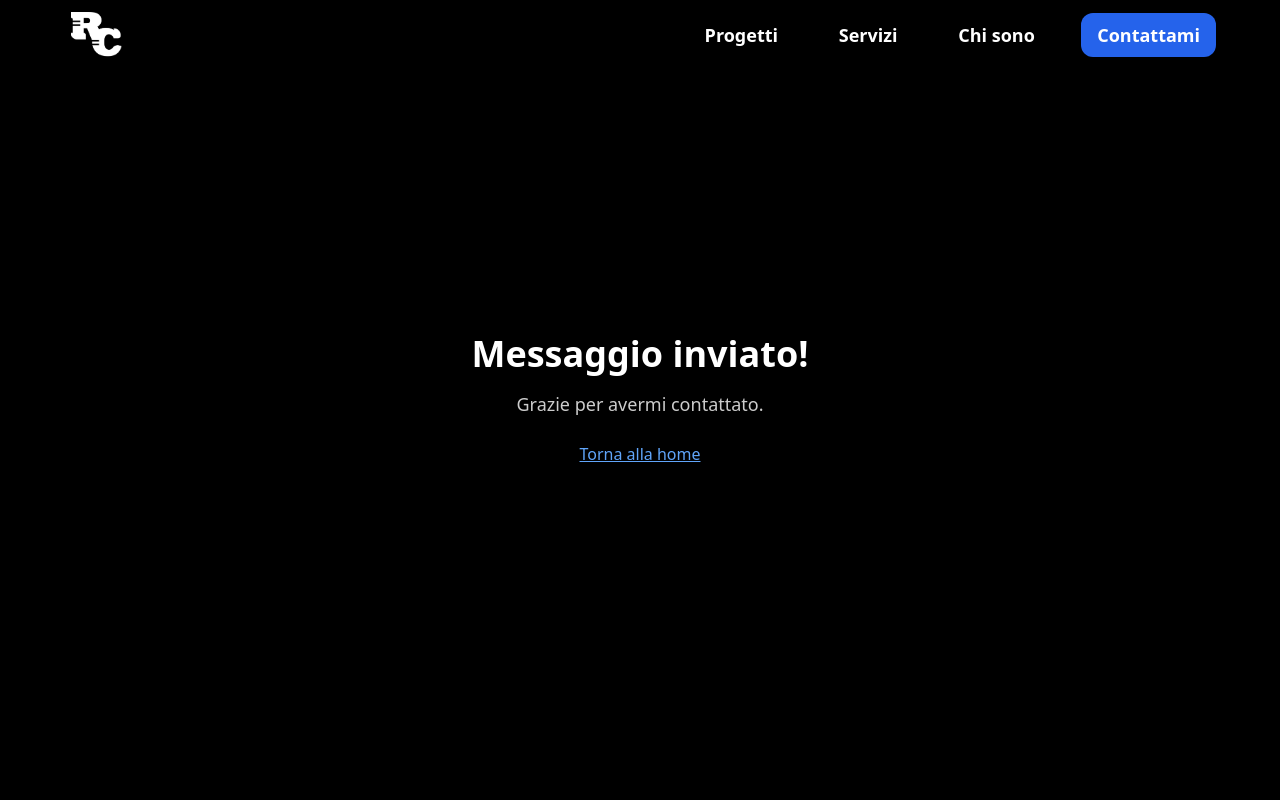
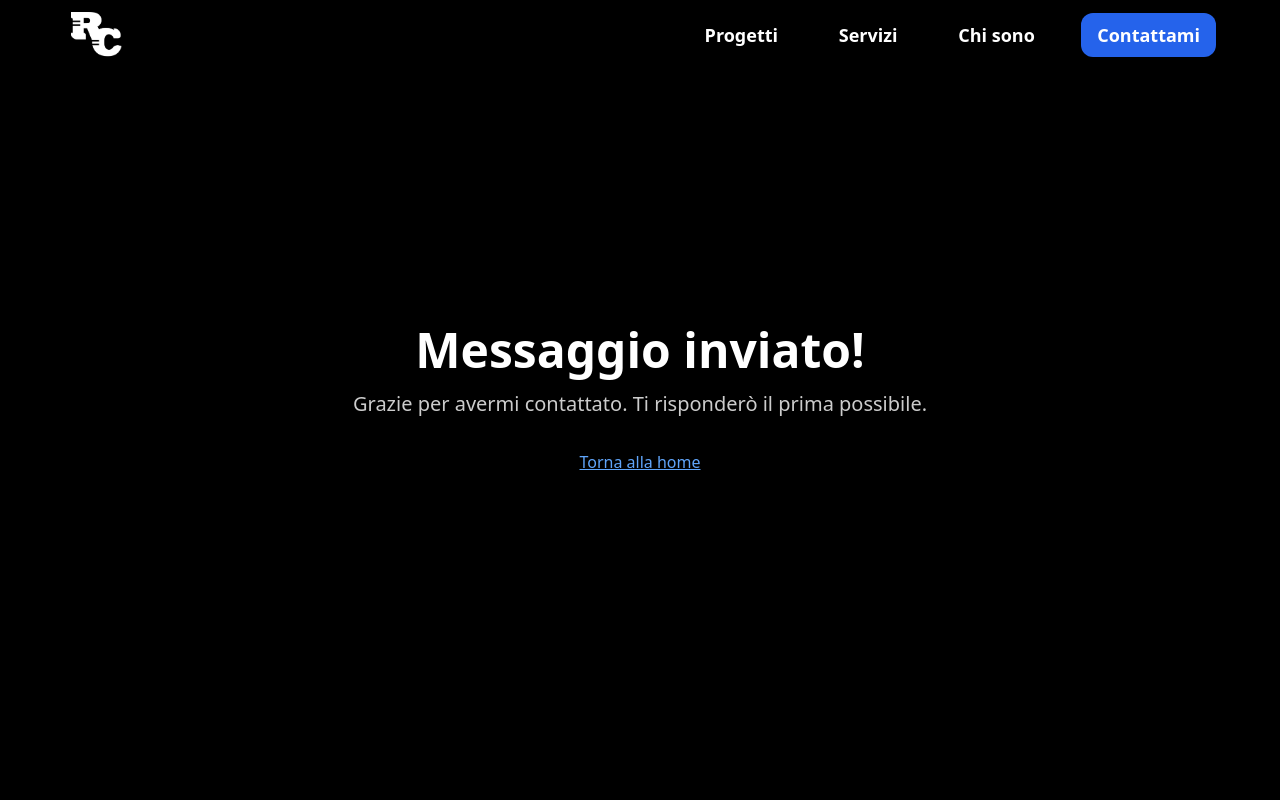
Before and after one commit to Riccardocassis/personal-website-v2, a Vue app: page /success in a window 1280 px wide. Shown: the top 800 px of the page. Built offline with nearby package versions, Linux system fonts and the light colour scheme.

Commit message:
Migliora il layout della pagina di successo con aggiunta di padding e testo esplicativo

```diff
--- a/src/pages/Success.vue
+++ b/src/pages/Success.vue
@@ -1,8 +1,20 @@
 <template>
-  <div class="flex flex-col items-center justify-center min-h-screen text-white bg-black">
-    <h1 class="text-4xl font-bold mb-4">Messaggio inviato!</h1>
-    <p class="text-lg opacity-80">Grazie per avermi contattato.</p>
+  <div class="flex flex-col items-center justify-center min-h-screen text-white bg-black px-4 text-center">
+    <h1 class="text-4xl md:text-5xl font-bold mb-4">Messaggio inviato!</h1>
 
-    <a href="/" class="mt-6 text-blue-400 underline">Torna alla home</a>
+    <p class="text-lg md:text-xl opacity-80">
+      Grazie per avermi contattato. Ti risponderò il prima possibile.
+    </p>
+
+    <a
+      href="/"
+      class="mt-8 text-blue-400 underline hover:text-blue-300 transition"
+    >
+      Torna alla home
+    </a>
   </div>
 </template>
+
+<script setup>
+// Vuoto, ma NECESSARIO per far sì che Vite includa la pagina nel bundle
+</script>
```
